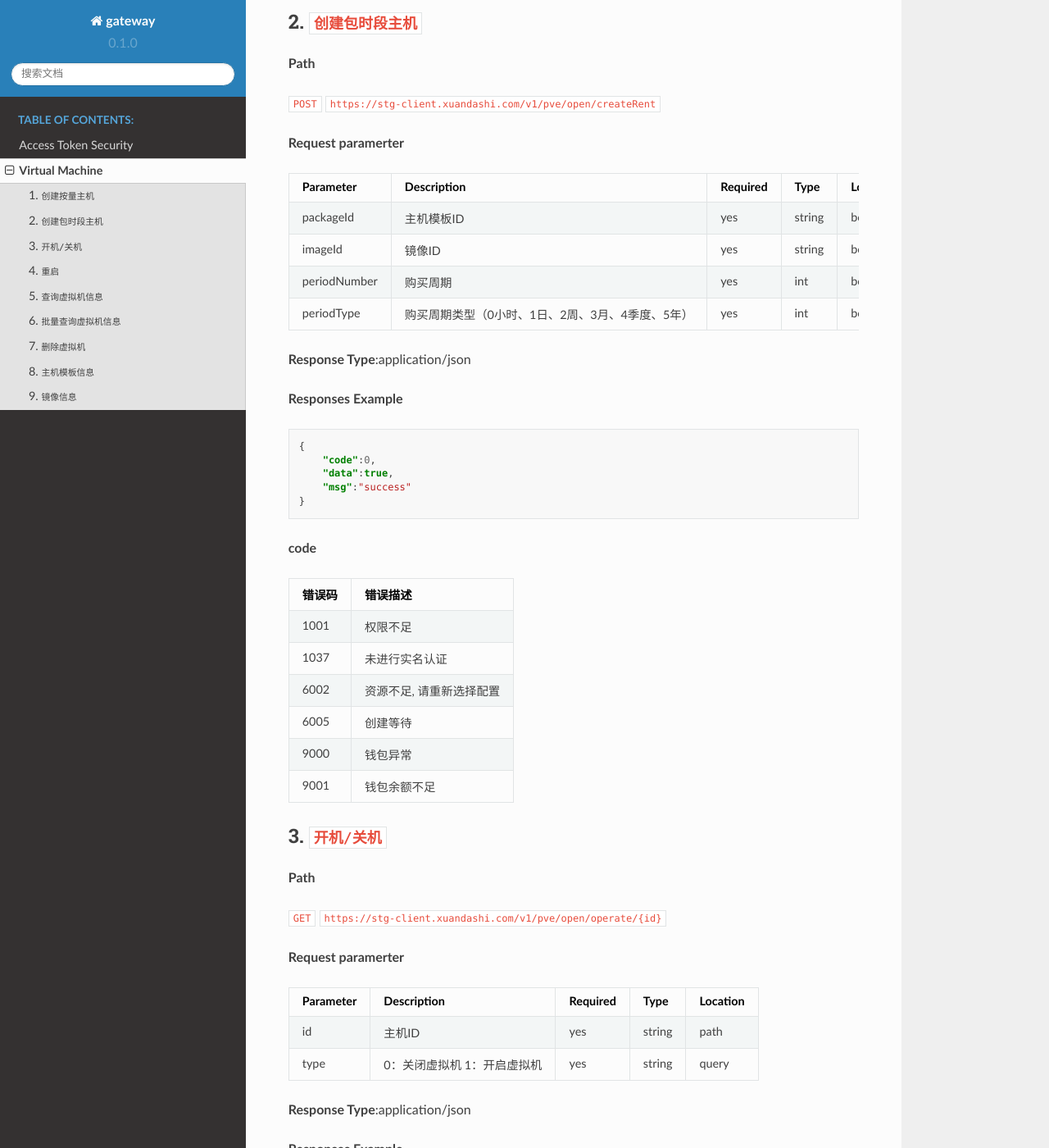
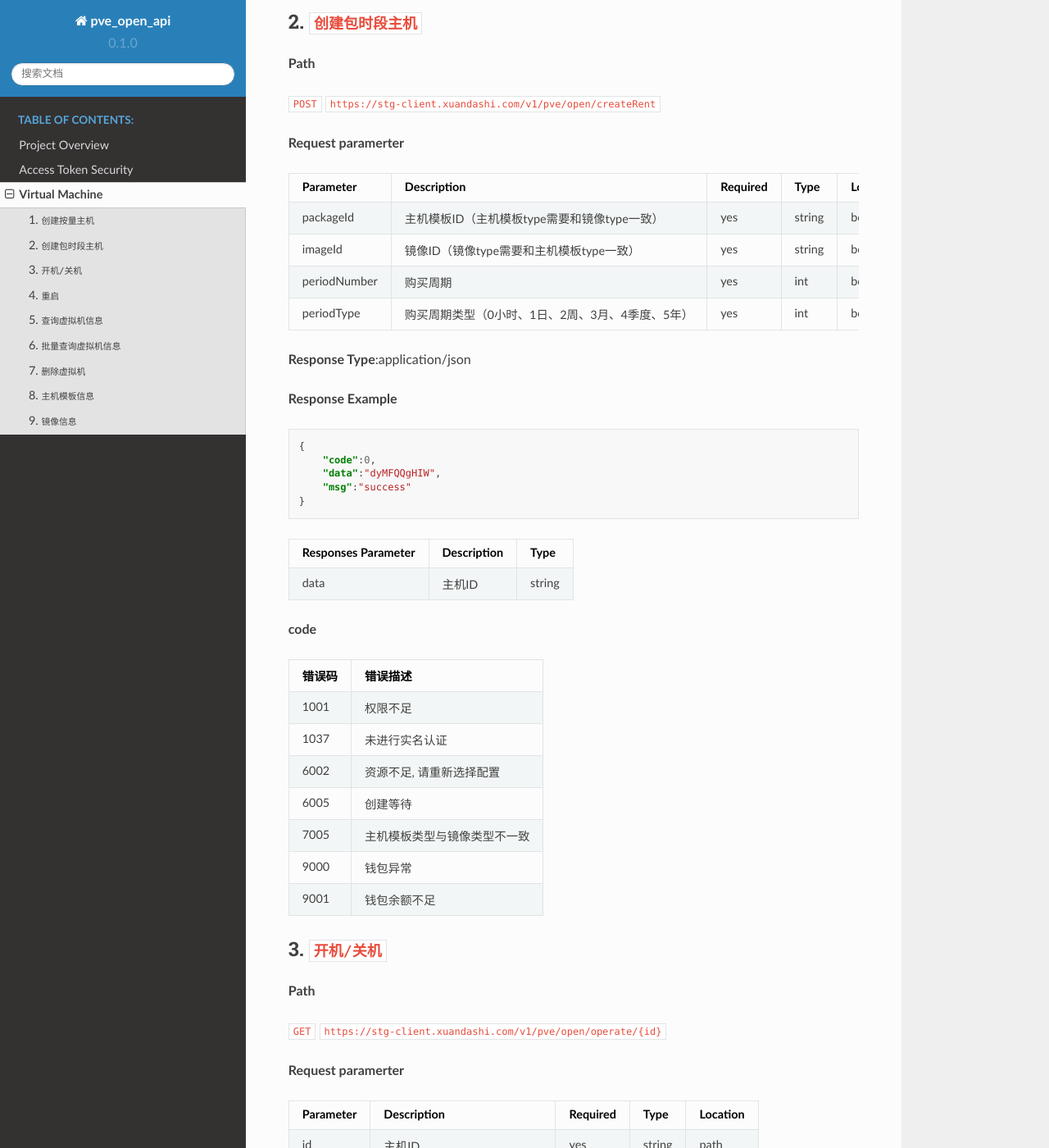
Before and after one commit to finovy/open-api, a Sphinx documentation site: the page built from docs/source/api/3.virtual_machine.md, in a window 1280 px wide and 1400 px high, scrolled down 914 px. Shown: the whole window at 82% size. Built offline with Sphinx 7.4.7 and the Read the Docs theme 2.0.0, drawn with Linux system fonts in a browser that asks for light colours; some of the changed text lies outside the part shown.

Commit message:
fix: request param adjust

````diff
--- /dev/null
+++ b/docs/source/api/1.project_overview.md
@@ -0,0 +1,3 @@
+# Project Overview
+
+masterxuan open api
--- a/docs/source/api/virtual_machine.md
+++ b/docs/source/api/3.virtual_machine.md
@@ -8,10 +8,10 @@
 
 **Request paramerter**
 
-| Parameter | Description | Required | Type   | Location |
-| --------- | ----------- | -------- | ------ | -------- |
-| packageId | 主机模板ID  | yes      | string | body     |
-| imageId   | 镜像ID      | yes      | string | body     |
+| Parameter | Description                                  | Required | Type   | Location |
+| --------- | -------------------------------------------- | -------- | ------ | -------- |
+| packageId | 主机模板ID（主机模板type需要和镜像type一致） | yes      | string | body     |
+| imageId   | 镜像ID（镜像type需要和主机模板type一致）     | yes      | string | body     |
 
 **Response Type**:application/json
 
@@ -42,33 +42,38 @@
 
 | Parameter    | Description                                      | Required | Type   | Location |
 | ------------ | ------------------------------------------------ | -------- | ------ | -------- |
-| packageId    | 主机模板ID                                       | yes      | string | body     |
-| imageId      | 镜像ID                                           | yes      | string | body     |
+| packageId    | 主机模板ID（主机模板type需要和镜像type一致）     | yes      | string | body     |
+| imageId      | 镜像ID（镜像type需要和主机模板type一致）         | yes      | string | body     |
 | periodNumber | 购买周期                                         | yes      | int    | body     |
 | periodType   | 购买周期类型（0小时、1日、2周、3月、4季度、5年） | yes      | int    | body     |
 
 **Response Type**:application/json
 
-**Responses Example**
+**Response Example**
 
 ```json
 {
     "code":0,
-    "data":true,
+    "data":"dyMFQQgHIW",
     "msg":"success"
 }
 ```
 
+| Responses Parameter | Description | Type   |
+| ------------------- | ----------- | ------ |
+| data                | 主机ID      | string |
+
 **code**
 
-| 错误码 | 错误描述                 |
-| ------ | ------------------------ |
-| 1001   | 权限不足                 |
-| 1037   | 未进行实名认证           |
-| 6002   | 资源不足, 请重新选择配置 |
-| 6005   | 创建等待                 |
-| 9000   | 钱包异常                 |
-| 9001   | 钱包余额不足             |
+| 错误码 | 错误描述                     |
+| ------ | ---------------------------- |
+| 1001   | 权限不足                     |
+| 1037   | 未进行实名认证               |
+| 6002   | 资源不足, 请重新选择配置     |
+| 6005   | 创建等待                     |
+| 7005   | 主机模板类型与镜像类型不一致 |
+| 9000   | 钱包异常                     |
+| 9001   | 钱包余额不足                 |
 
 ### 3. `开机/关机`
 
@@ -85,7 +90,7 @@
 
 **Response Type**:application/json
 
-**Responses Example**
+**Response Example**
 
 ```json
 {
@@ -119,7 +124,7 @@
 
 **Response Type**:application/json
 
-**Responses Example**
+**Response Example**
 
 ```json
 {
@@ -151,31 +156,31 @@
 
 **Response Type**:application/json
 
-**Responses Example**
+**Response Example**
 
 ```JSON
 {
-  "code":0,
-  "data":{
-    "id":"QzyHraLXEr",
-    "name":"master_xuan",
-    "gpuConfiguration":"GeForce GTX 1660 Ti/S 6G",
-    "gpuNumber":2,
-    "memory":8,
-    "cpu":8,
-    "rigidDisk":256,
-    "operatingSystem":"Ubuntu Server",
-    "hostAccount":"root",
-    "hostPw":"***********",
-    "address":"xxxx.xxx-xxx.com",
-    "port":8080,
-    "mac":"*********",
-    "ipV4":"*********",
-    "pveMachineType" :"0",
-    "createTime":1695639270000,
-    "expirationTime":1695639850000
-  },
-  "msg":"success"
+    "code":0,
+    "data":{
+       "id":"QzyHraLXEr",
+       "name":"master_xuan",
+       "gpuConfiguration":"GeForce GTX 1660 Ti/S 6G",
+       "gpuNumber":2,
+       "memory":8,
+       "cpu":8,
+       "rigidDisk":256,
+       "operatingSystem":"Ubuntu Server",
+       "hostAccount":"root",
+       "hostPw":"***********",
+       "address":"xxxx.xxx-xxx.com",
+       "port":8080,
+       "mac":"*********",
+       "ipV4":"*********",
+       "pveMachineType" :"0",
+       "createTime":1695639270000,
+       "expirationTime":1695639850000
+   },
+    "msg":"success"
 }
 ```
 
@@ -213,7 +218,7 @@
 
 **Response Type**:application/json
 
-**Responses Example**
+**Response Example**
 
 ```json
 {
@@ -275,7 +280,7 @@
 | --------- | ----------- | -------- | ------ | -------- |
 | id        | 主机ID      | yes      | string | path     |
 
-**Responses Example**
+**Response Example**
 
 ```json
 {
@@ -305,7 +310,7 @@
 
 **Response Type**:application/json
 
-**Responses Example**
+**Response Example**
 
 ```json
 {
@@ -358,20 +363,20 @@
 
 **Response Type**:application/json
 
-**Responses Example**
+**Response Example**
 
 ```json
 {
-    "code":0,
-    "data":[
-        {
-            "imageId":"8989",
-            "type":"BZ",
-            "systemImageName":"Windown Server",
-            "systemImageVersion":"2022 数据中心中文版 x64"
-        }
-    ],
-    "msg":"success"
+  "code":0,
+  "data":[
+    {
+      "imageId":"8989",
+      "type":"BZ",
+      "systemImageName":"Windown Server",
+      "systemImageVersion":"2022 数据中心中文版 x64"
+    }
+  ],
+  "msg":"success"
 }
 ```
 
--- a/docs/source/conf.py
+++ b/docs/source/conf.py
@@ -36,7 +36,7 @@ github_doc_root = 'https://github.com/rtfd/recommonmark/tree/master/doc/'
 
 # -- Project information -----------------------------------------------------
 
-project = 'gateway'
+project = 'pve_open_api'
 copyright = f'2019–{datetime.now().year}, Finovy'
 author = 'Finovy'
 version = get_version_string()
--- a/docs/source/index.rst
+++ b/docs/source/index.rst
@@ -3,5 +3,6 @@
    :glob:
    :caption: Table of contents:
 
-   api/access_token_security
-   api/virtual_machine
+   api/1.project_overview
+   api/2.access_token_security
+   api/3.virtual_machine
````
Also changed, not shown: docs/source/api/2.access_token_security.md (renamed from docs/source/api/access_token_security.md, +7 -9 lines).
